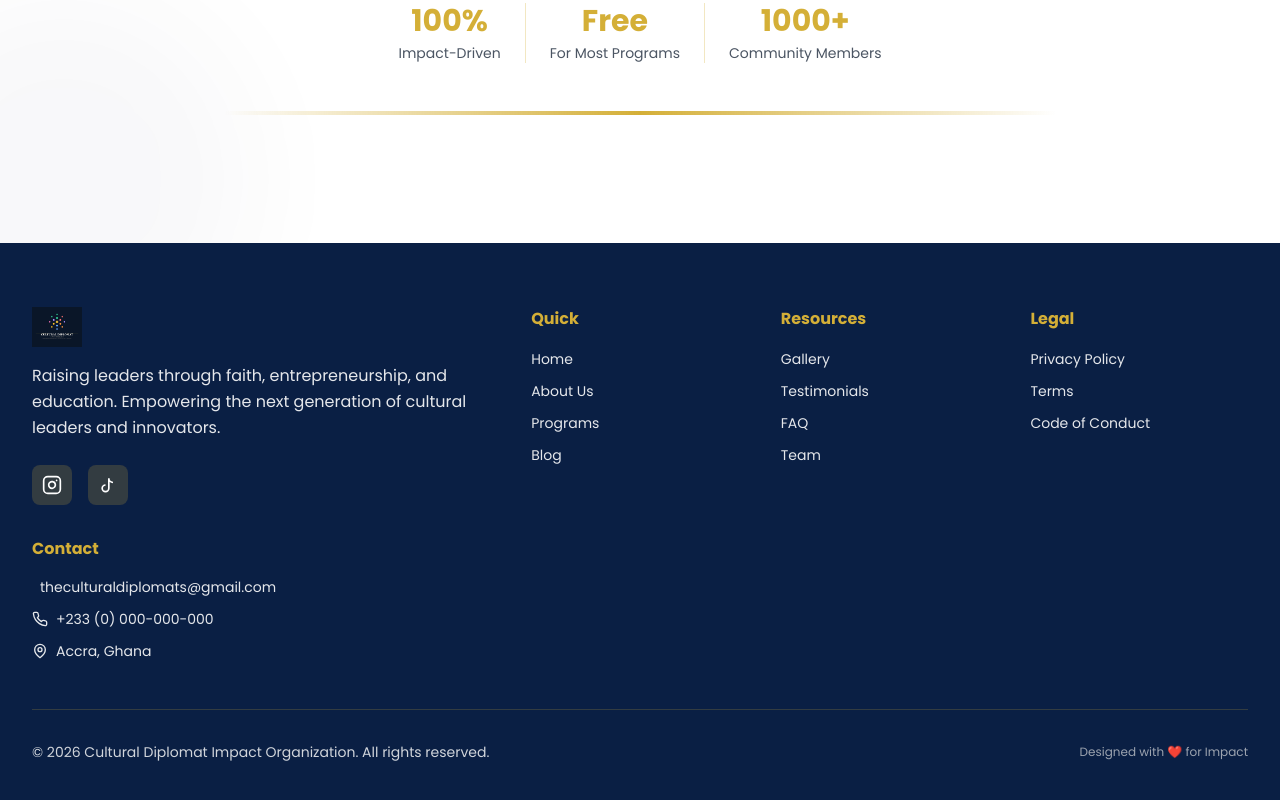
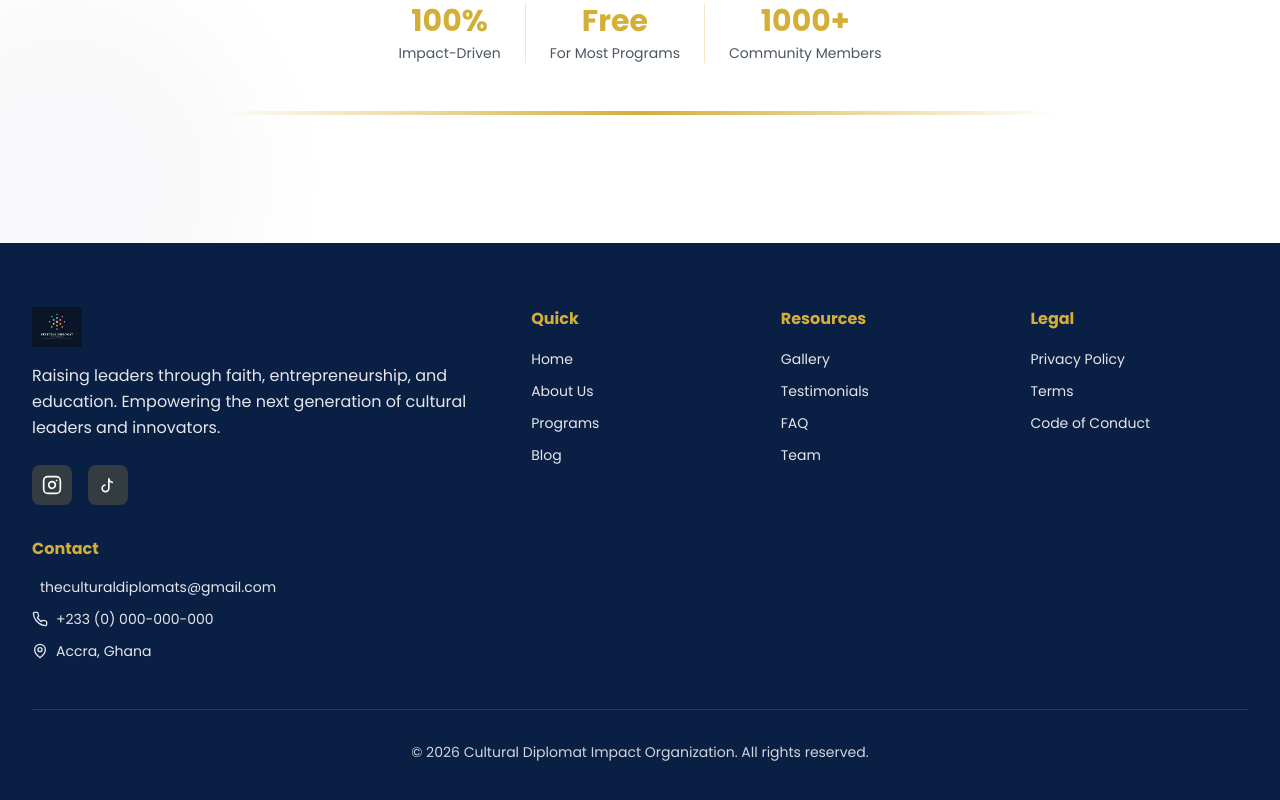
Before and after one commit to mawuligarvey-gif/CDI, a Next.js app: page / in a window 1280 px wide. Shown: the part 6070-6870 px from the top of the page. Built offline with nearby package versions, Linux system fonts and the light colour scheme.

Commit message:
chore: remove designed with love footer text

```diff
--- a/src/components/Footer.tsx
+++ b/src/components/Footer.tsx
@@ -156,13 +156,10 @@ export default function Footer() {
           initial={{ opacity: 0 }}
           whileInView={{ opacity: 1 }}
           viewport={{ once: true }}
-          className="flex flex-col md:flex-row justify-between items-center"
+          className="flex flex-col md:flex-row justify-center items-center"
         >
           <p className="text-gray-300 text-sm text-center md:text-left mb-4 md:mb-0">
             © {currentYear} Cultural Diplomat Impact Organization. All rights reserved.
-          </p>
-          <p className="text-gray-400 text-xs">
-            Designed with <span className="text-gold">❤️</span> for Impact
           </p>
         </motion.div>
       </div>
```
